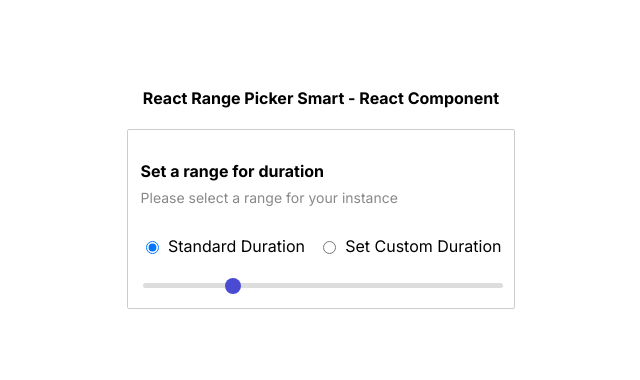
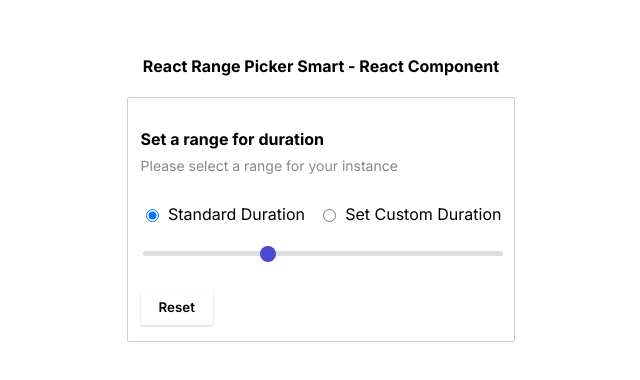
Before and after one commit to yashsehgal/react-range-picker-smart, a React (Create React App) app: page / in a window 1280 px wide. Shown: the part 180-560 px from the top of the page, without its empty margins (319-959 px from the left). Built offline with nearby package versions, Linux system fonts and the light colour scheme.

Commit message:
feat: reset value for range-slider and custom-value-input added

```diff
--- a/src/App.js
+++ b/src/App.js
@@ -14,7 +14,8 @@
       <ReactRangePickerSmart
         title="Set a range for duration"
         description="Please select a range for your instance"
-        defaultSliderValue={24}
+        defaultSliderValue={34}
+        dateRangePicker={true}
       />
     </div>
   )
--- a/src/component/ReactRangePickerSmart.js
+++ b/src/component/ReactRangePickerSmart.js
@@ -75,6 +75,35 @@
             />
           </div>
         </div>
+        <div className="rrpsc_rangePickerComponentCTAWrapper" style={{
+          marginTop: '1.8em',
+          display: 'flex',
+          flexDirection: 'row',
+          alignItems: 'center',
+          justifyContent: 'space-between'
+        }}>
+          <button className="rrpsc_rangePickerComponentCTA_resetButton rrpsc_whiteButton"
+            style={{
+              padding: '0.6em 1.2em',
+              boxShadow: '0 1px 2px 0 rgba(0,0,0,0.2)',
+              fontWeight: '600',
+              fontFamily: 'inherit',
+              border: '2px solid transparent'
+            }}
+            onClick={() => {
+              if (rangeInputSelectorTypeRef === 'range-slider') {
+                setRangeSliderValue(0);
+                let rangeSliderValue = document.getElementById('rrpsc_componentInput_rangeSliderValue');
+                rangeSliderValue.value = 0;
+              } else if (rangeInputSelectorTypeRef === 'custom-range-input') {
+                let customInput_startValue = document.getElementById('rrpsc_componentInput_startValue');
+                let customInput_endValue = document.getElementById('rrpsc_componentInput_endValue');
+                customInput_startValue.value = null;
+                customInput_endValue.value = null;
+              }
+            }}
+          >Reset</button>
+        </div>
       </div>
     </React.Fragment>
   )
@@ -93,6 +122,7 @@
           data-tip=''
           defaultValue={currentRangeSliderRef}
           onChange={(rangeSlider) => currentRangeSliderMethod(rangeSlider.target.value)}
+          id="rrpsc_componentInput_rangeSliderValue"
         />
         <ReactTooltip id="range-slider-value">
           {currentRangeSliderRef}
@@ -113,12 +143,14 @@
           alignItems: 'center'
         }}>
           <input type="number"
-              placeholder="Enter a start value"
-              className="rrpsc_componentInput "
+            placeholder="Enter a start value"
+            className="rrpsc_componentInput"
+            id="rrpsc_componentInput_startValue"
           />
           <input type="number"
             placeholder="Enter an end value"
-            className="rrpsc_componentInput "
+            className="rrpsc_componentInput"
+            id="rrpsc_componentInput_endValue"
           />
         </div>
       </React.Fragment>
--- a/src/component/component-style/RRPSComponentStyling.component.css
+++ b/src/component/component-style/RRPSComponentStyling.component.css
@@ -71,4 +71,20 @@
 }
 .rrpsc_componentInput__large {
   width: 100%;
+}
+
+.rrpsc_whiteButton {
+  background-color: white;
+  transition: all 0.1s ease-in-out;
+}
+.rrpsc_whiteButton:hover {
+  background-color: #dddddd;
+}
+
+.rrpsc_blueButton {
+  background-color: #4a4ad3;
+  transition: all 0.1s ease-in-out;
+}
+.rrpsc_blueButton:hover {
+  background-color: #3b3bac;
 }/*# sourceMappingURL=RRPSComponentStyling.component.css.map */
--- a/src/component/component-style/RRPSComponentStyling.component.scss
+++ b/src/component/component-style/RRPSComponentStyling.component.scss
@@ -62,3 +62,19 @@
         width: 100%;
     }
 }
+
+.rrpsc_whiteButton {
+    background-color: white;
+    transition: all 0.1s ease-in-out;
+    &:hover {
+        background-color: #dddddd;
+    }
+}
+
+.rrpsc_blueButton {
+    background-color: rgb(74, 74, 211);
+    transition: all 0.1s ease-in-out;
+    &:hover {
+        background-color: rgb(59, 59, 172);
+    }
+}
```
Also changed, not shown: 1 other file (tests, documents, lock files or other folders).
